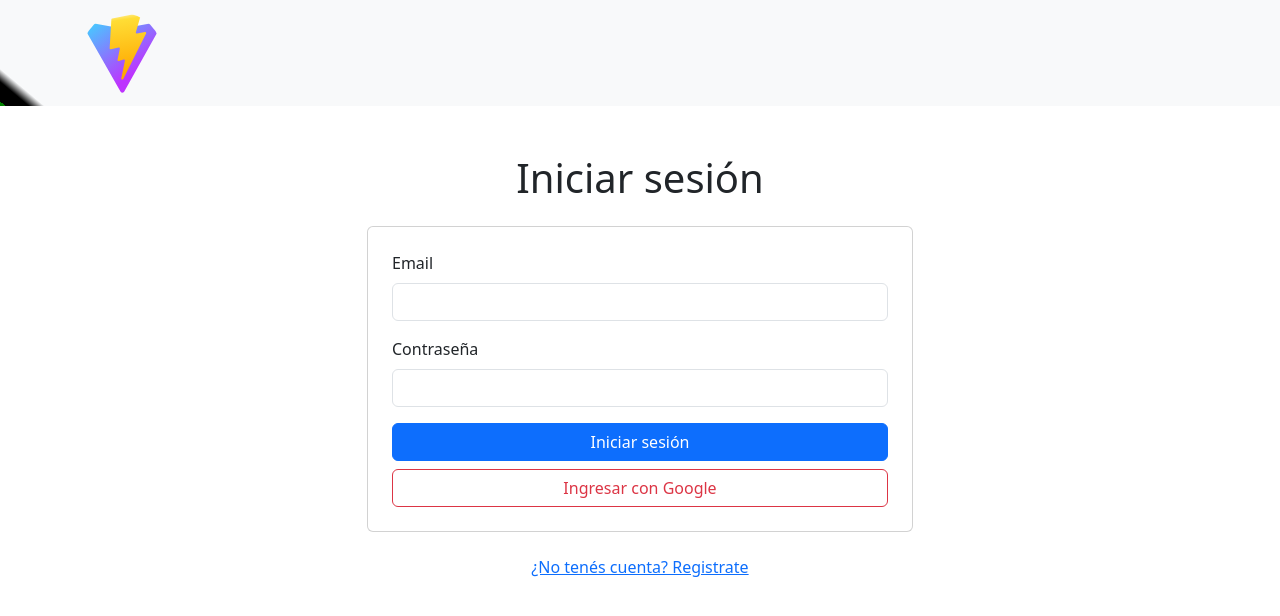
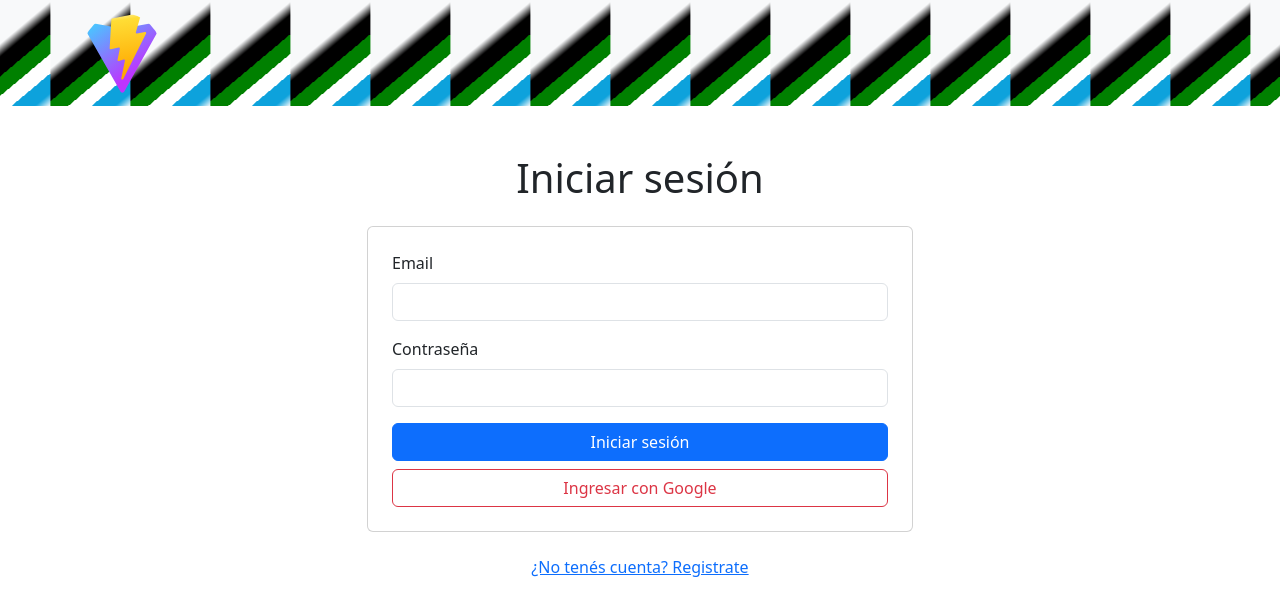
Before and after one commit to gastonmanzur/patincarreraGR, a React (Vite) app in the folder frontend-auth/: page / in a window 1280 px wide. Shown: the top 616 px of the page. Built offline with nearby package versions, Linux system fonts and the light colour scheme.

Commit message:
feat: animate navbar stripes

```diff
--- a/frontend-auth/src/components/Navbar.css
+++ b/frontend-auth/src/components/Navbar.css
@@ -12,7 +12,7 @@
   height: 100%;
   pointer-events: none;
   background: linear-gradient(
-    40deg,
+    -40deg,
     rgba(13, 162, 220, 0) 0px,
     rgba(13, 162, 220, 1) 10px,
     rgba(13, 162, 220, 1) 25px,
@@ -24,8 +24,9 @@
     #000000 70px,
     rgba(0, 0, 0, 0) 80px
   );
-  background-repeat: no-repeat;
-  animation: navbarLines 4s linear forwards;
+  background-repeat: repeat-x;
+  background-size: 80px 100%;
+  animation: navbarLines 4s linear infinite;
   z-index: 0;
 }
 
```
